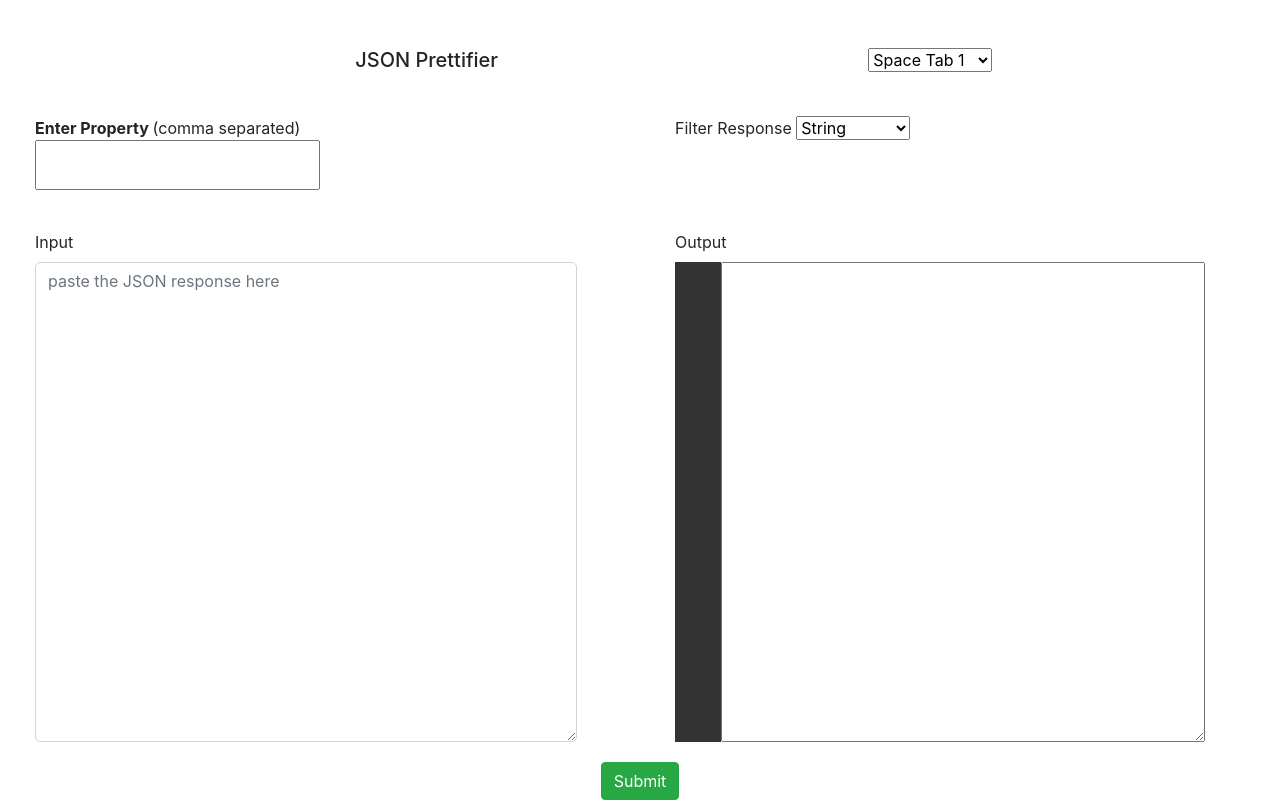
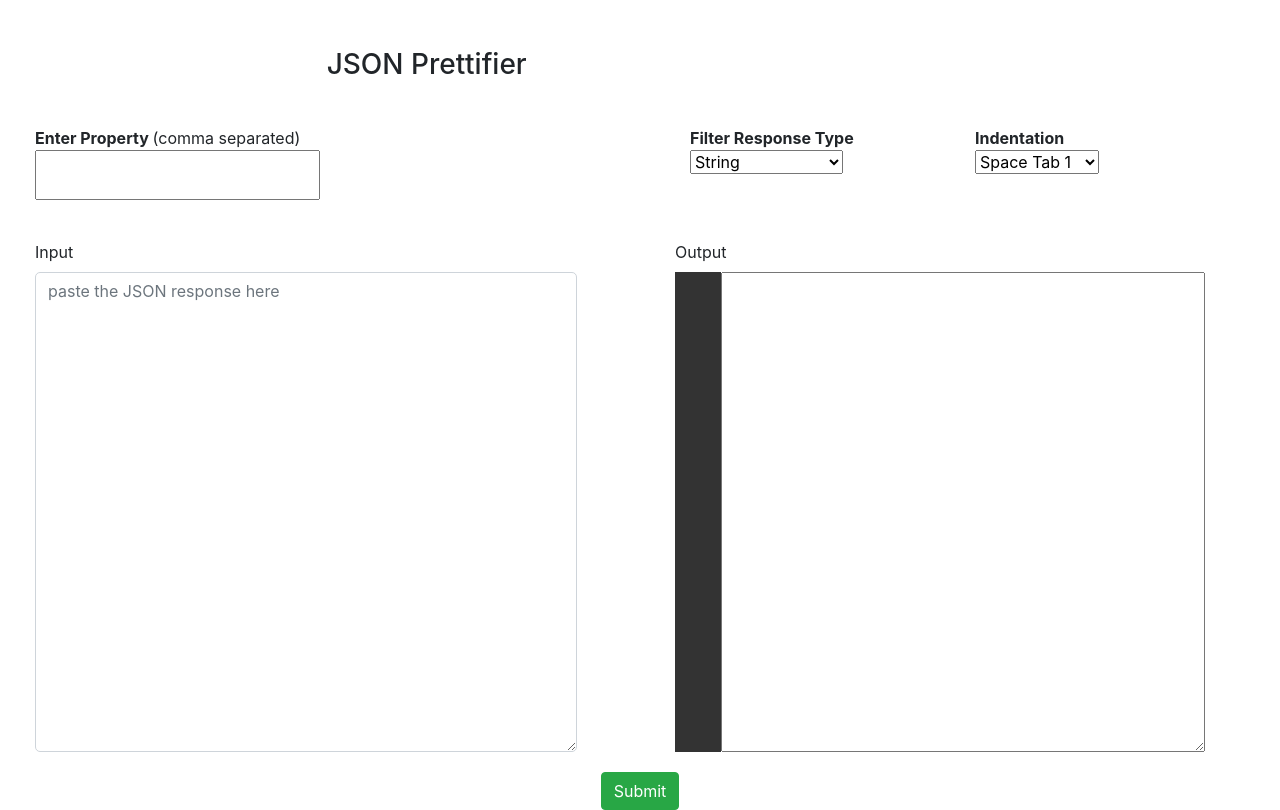
Before and after one commit to abhi-123/suite-app, a website: page src/views/json/json.html in a window 1280 px wide. Drawn offline with nearby package versions, Linux system fonts and the light colour scheme.

Commit message:
Add dropdown and input box 2

```diff
--- a/public/css/json.css
+++ b/public/css/json.css
@@ -22,7 +22,7 @@
 }
 
 #filter-response {
-    width: 20%;
+    width: 60%;
 }
 
 #multi-input {
--- a/src/views/json/json.html
+++ b/src/views/json/json.html
@@ -20,9 +20,32 @@
     <div class="col-12">
         <div class="row">
             <div class="col-8 text-center mt-5 mb-3">
-                <h5>JSON Prettifier</h5>
+                <h3>JSON Prettifier</h3>
             </div>
-            <div class="col-4 mt-5 mb-3">
+
+            <div class="col-6">
+               <div class="form-group margin-20">
+                    <div for="dropdownMenuButton"><strong>Enter Property </strong>(comma separated)</div>
+                    <input type="text" name="multi-input" id="multi-input">
+               </div>
+            </div>
+
+            <div class="col-6">
+                <div class="row margin-20">
+                    <div class="col-6">
+                        <div class="form-group">
+                            <div for="dropdownMenuButton"><strong>Filter Response Type</strong></div>
+                            <select name="filter-response" id="filter-response">
+                                <option value="string">String</option>
+                                <option value="boolean">Boolean</option>
+                                <option value="number">Number</option>
+                                <option value="object">Object</option>
+                            </select>
+                        </div>
+                    </div>
+
+                    <div class="col-6">
+                        <div for="indentation"><strong>Indentation</strong></div>
                         <select name="cars" id="IdSpaces" onchange="fnSetSpace()">
                             <option value=1>Space Tab 1</option>
                             <option value=2>Space Tab 2</option>
@@ -36,24 +59,9 @@
                             <option value="6">Space Tab 10</option>
                         </select>
                     </div>
-            <div class="col-6">
-               <div class="form-group margin-20">
-                    <div for="dropdownMenuButton"><strong>Enter Property </strong>(comma separated)</div>
-                    <input type="text" name="multi-input" id="multi-input">
                 </div>
             </div>
 
-            <div class="col-6">
-                <div class="form-group margin-20">
-                    <label for="dropdownMenuButton">Filter Response</label>
-                    <select name="filter-response" id="filter-response">
-                        <option value="string">String</option>
-                        <option value="boolean">Boolean</option>
-                        <option value="number">Number</option>
-                        <option value="object">Object</option>
-                    </select>
-                </div>
-            </div>
             <div class="col-6">
                 <div class="form-group margin-20">
                     <label for="exampleFormControlTextarea1">Input</label>
```
Lines whose indentation alone changed are shown as unchanged.
